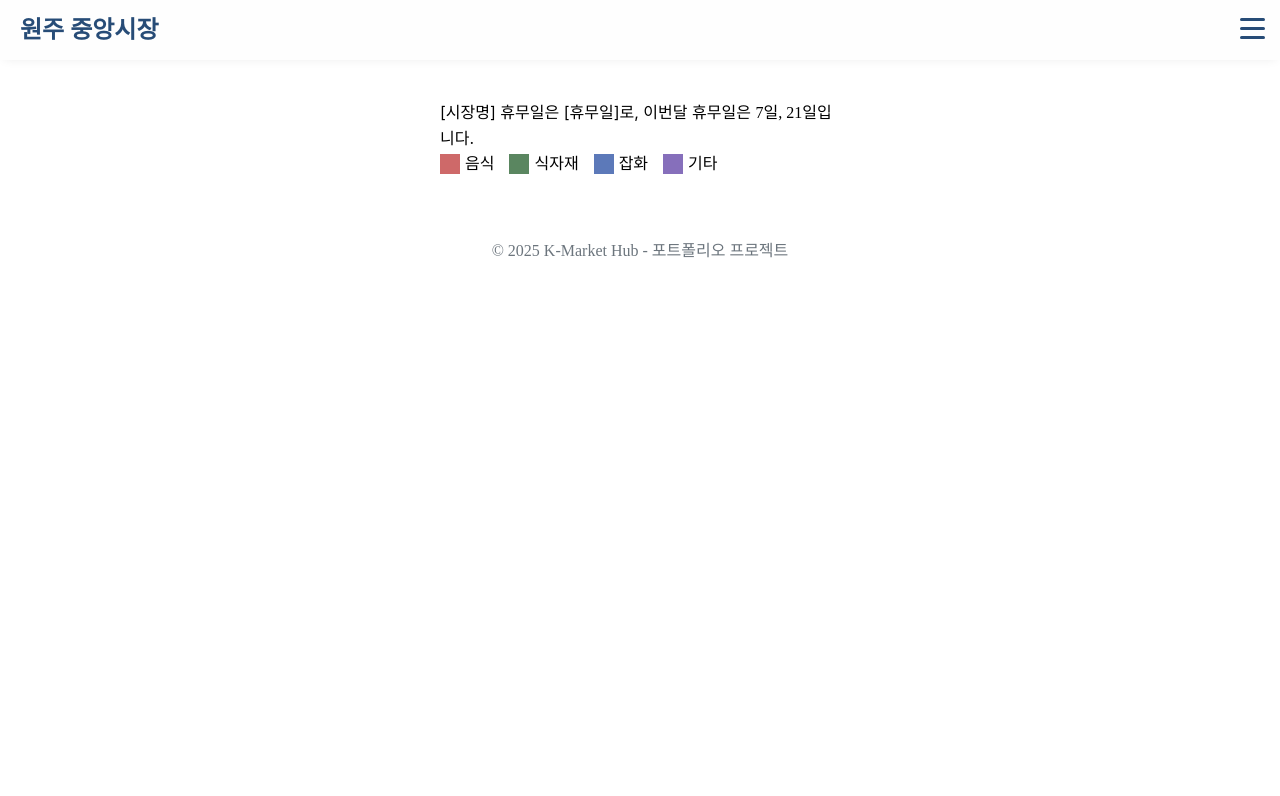
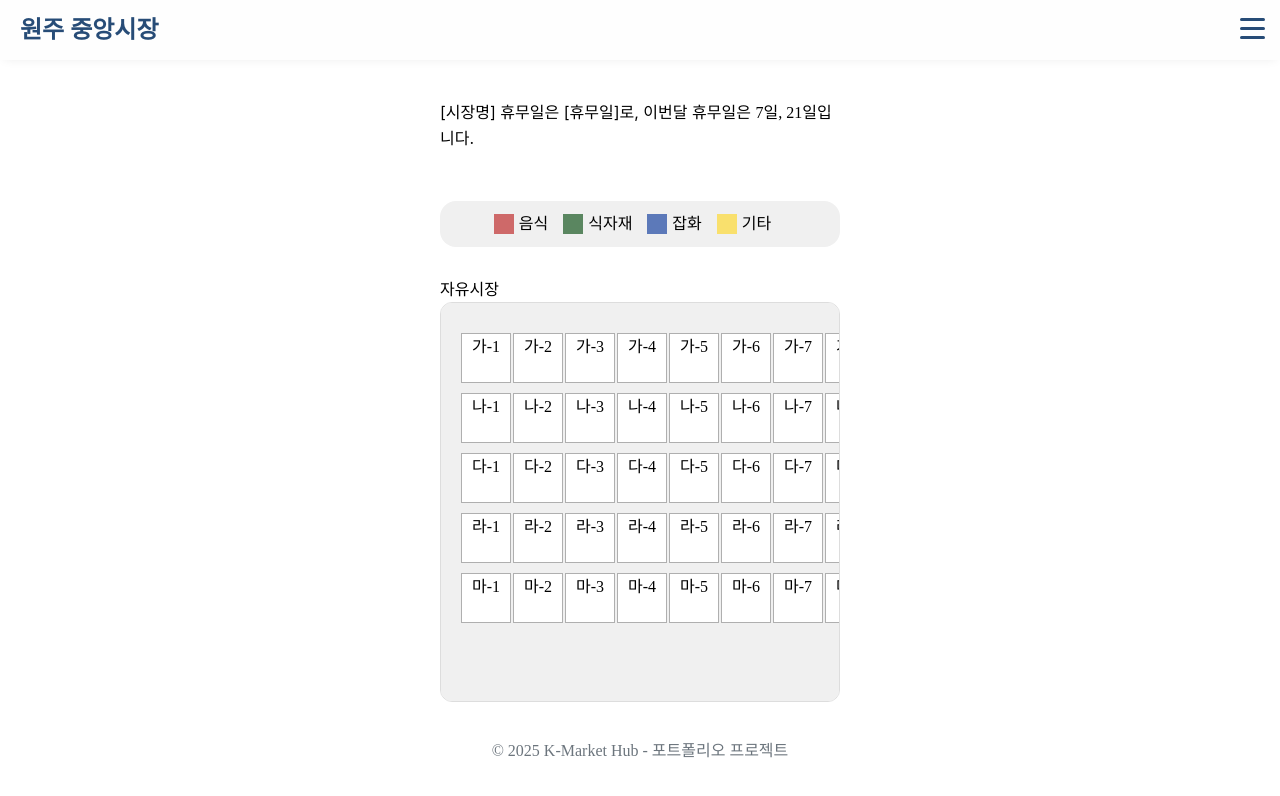
Before and after one commit to d97s111m/k-market-hub, a React (Create React App) app: page /marketmap in a window 1280 px wide. Shown: the top 796 px of the page. Built offline with nearby package versions, Linux system fonts and the light colour scheme; no server answers; a web font is replaced by a local one.

Commit message:
temporary data [market map stroes]

```diff
--- a/src/pages/consumer/MarketMap.css
+++ b/src/pages/consumer/MarketMap.css
@@ -4,6 +4,11 @@
 
 .market-map-section .legend-container {
   display: flex;
+  justify-content: center;
+  margin-top: 50px;
+  background-color: var(--gray-bg);
+  padding: 10px 0;
+  border-radius: 16px;
 }
 
 .market-map-section .legend-container p {
@@ -34,5 +39,35 @@
 }
 
 .color-box.etc {
-  background-color: #866fbb;
+  background-color: #f9e06d;
 }
+
+.market-map-container {
+  margin-top: 30px;
+  height: 400px;
+}
+
+.market-map-container .map-viewport {
+  width: 100%;
+  height: 400px;
+  background-color: var(--gray-bg);
+  overflow: auto;
+  border: 1px solid #ddd;
+  border-radius: 12px;
+  padding: 20px;
+}
+
+.market-map-container .market-map-box .market-section {
+  display: flex;
+  gap: 2px;
+  text-align: center;
+  margin-top: 10px;
+}
+
+.market-section .market-box {
+  flex: 0 0 50px;
+  aspect-ratio: 1 / 1;
+  border: solid 1px #afafaf;
+  cursor: pointer;
+  background-color: #fff;
+}
--- a/src/pages/consumer/MarketMap.jsx
+++ b/src/pages/consumer/MarketMap.jsx
@@ -1,6 +1,17 @@
 import "./MarketMap.css";
 
 function MarketMap() {
+  // 임시 지도 데이터를 위한 내용
+  const marketLayout = {
+    sections: {
+      가: 14,
+      나: 10,
+      다: 12,
+      라: 15,
+      마: 12,
+    },
+  };
+
   return (
     <section className="market-map-section">
       <div className="wrap mob">
@@ -30,18 +41,27 @@ function MarketMap() {
           </p>
         </div>
         <div className="market-map-container">
-          <div className="nearby-market"></div>
-          <div className="market-map-box">
-            <span className="market-box"></span>
-            <span className="market-box"></span>
-            <span className="market-box"></span>
-            <span className="market-box"></span>
-            <span className="market-box"></span>
-            <span className="market-box"></span>
-            <span className="market-box"></span>
-            <span className="market-box"></span>
-            <span className="market-box"></span>
-            <span className="market-box"></span>
+          <div className="nearby-market">자유시장</div>
+          <div className="map-viewport">
+            <div className="market-map-box">
+              {Object.entries(marketLayout.sections).map(
+                ([sectionName, count]) => (
+                  <div
+                    key={sectionName}
+                    className={`market-section section-${sectionName}`}
+                  >
+                    {Array.from({ length: count }, (_, i) => (
+                      <div
+                        key={`${sectionName}-${i + 1}`}
+                        className="market-box"
+                      >
+                        {sectionName}-{i + 1}
+                      </div>
+                    ))}
+                  </div>
+                )
+              )}
+            </div>
           </div>
         </div>
       </div>
```
